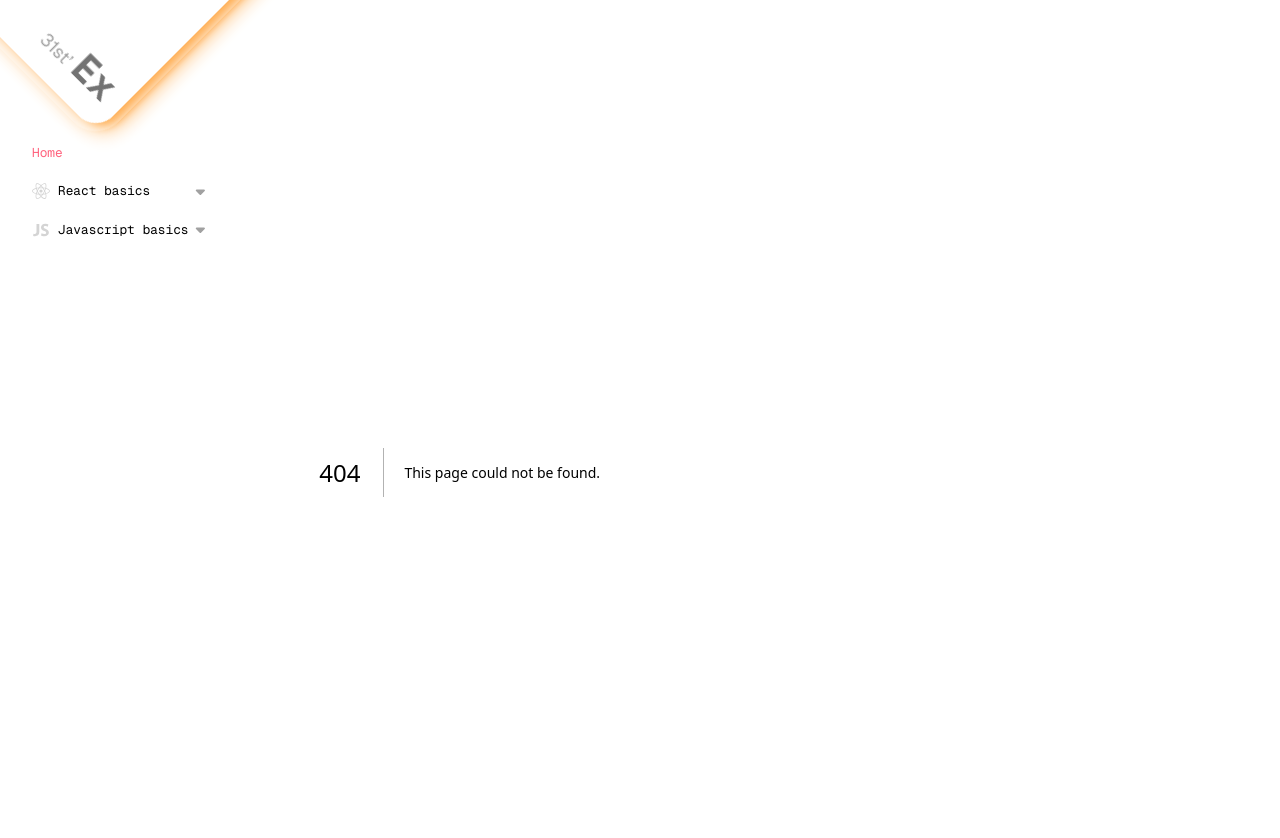
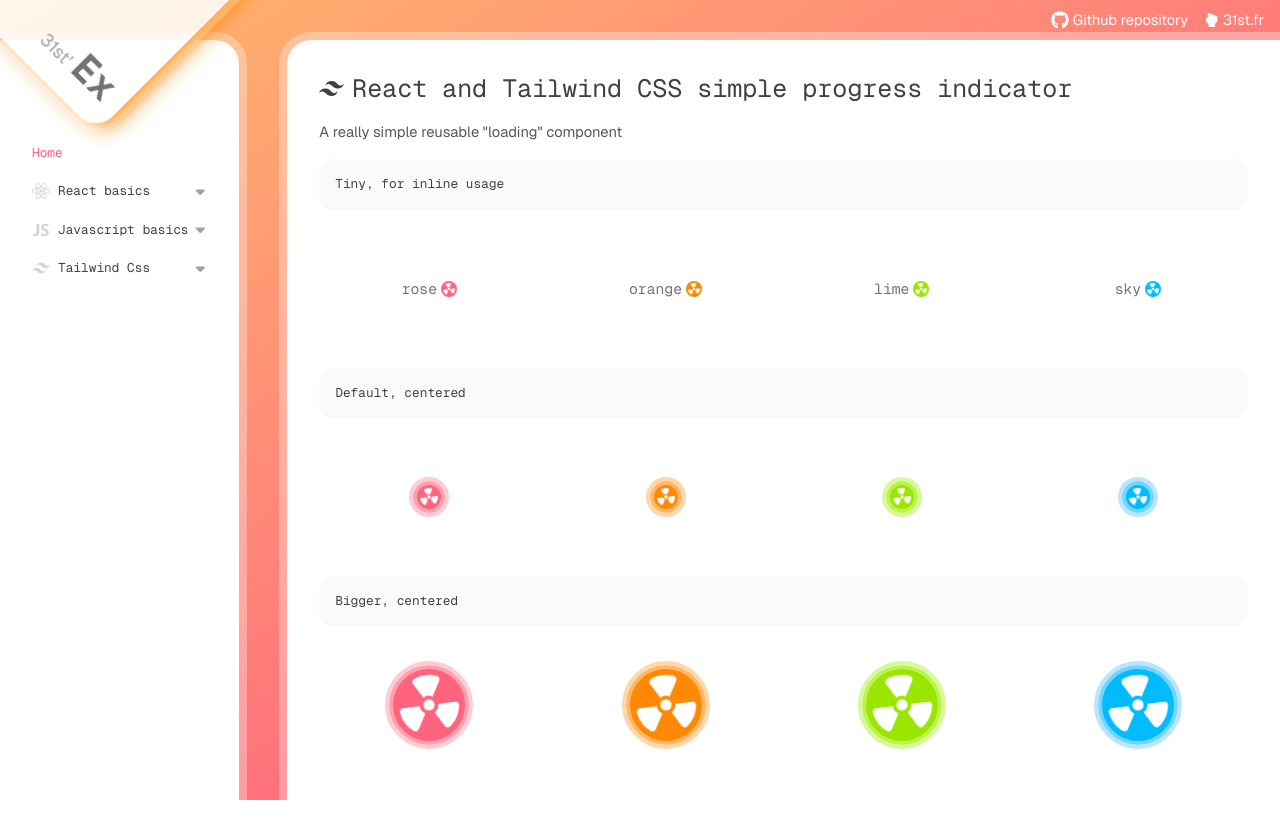
Before and after one commit to 31stfr/31st-ex, a Next.js app: page /twcss/loading in a window 1280 px wide. Before the commit this address had no page. Shown: the top 838 px of the page. After the commit the page ends 800 px from the top, so only its background shows below. Built offline with nearby package versions, Linux system fonts and the light colour scheme.

Commit message:
Readme & progress indicator example

```diff
--- a/src/app/components/global/Aside.tsx
+++ b/src/app/components/global/Aside.tsx
@@ -7,6 +7,7 @@ import Link from 'next/link';
 import { Dispatch, ReactNode, SetStateAction, useState } from 'react';
 import { FaCaretRight, FaReact } from 'react-icons/fa6';
 import { IoLogoJavascript } from 'react-icons/io';
+import { SiTailwindcss } from 'react-icons/si';
 import { twMerge } from 'tailwind-merge';
 
 interface AsideProps extends PropClassName {
@@ -95,10 +96,7 @@ const menuItems: MenuItem[] = [
         key: 'react-basics',
         label: 'React basics',
         icon: <FaReact />,
-        items: [
-            { label: 'Client and server side fetch', href: '/react/basics/fetch' },
-            { label: 'Reusable loading component', href: '/react/basics/loading' },
-        ],
+        items: [{ label: 'Client and server side fetch', href: '/react/basics/fetch' }],
     },
     {
         key: 'javascript-basics',
@@ -106,6 +104,14 @@ const menuItems: MenuItem[] = [
         icon: <IoLogoJavascript />,
         items: [],
     },
+    {
+        key: 'tailwindcss',
+        label: 'Tailwind Css',
+        icon: <SiTailwindcss />,
+        items: [
+            { label: 'React and Tailwind CSS simple progress indicator', href: '/twcss/loading' },
+        ],
+    },
 ] as const;
 
 export default Aside;
--- a/src/app/layout.tsx
+++ b/src/app/layout.tsx
@@ -4,6 +4,7 @@ import Link from 'next/link';
 import { twMerge } from 'tailwind-merge';
 import Aside from './components/global/Aside';
 import './globals.css';
+import { FaCodePullRequest, FaGithub, FaHandBackFist } from 'react-icons/fa6';
 
 const geistSans = Geist({
     variable: '--font-geist-sans',
@@ -40,8 +41,16 @@ export default function RootLayout({
                         <span className="font-mono font-bold text-4xl">Ex</span>
                     </div>
                 </div>
-                <div className="absolute inset-x-0 h-10 flex justify-end items-center px-4 text-sm text-white">
-                    <Link href="https://31st.fr" className="reverse">
+                <div className="absolute inset-x-0 h-10 flex justify-end items-center gap-4 px-4">
+                    <Link
+                        href="https://github.com/31stfr/31st-ex"
+                        className="reverse flex items-center gap-1"
+                    >
+                        <FaGithub className="text-lg" />
+                        Github repository
+                    </Link>
+                    <Link href="https://31st.fr" className="reverse flex items-center gap-1">
+                        <FaHandBackFist className="text-base" />
                         31st.fr
                     </Link>
                 </div>
--- a/src/app/page.tsx
+++ b/src/app/page.tsx
@@ -9,7 +9,7 @@ export default function Home() {
             <div className="flex flex-col items-end">
                 <div className="flex flex-col text-neutral-500">
                     <div className="text-5xl lg:text-7xl leading-none bg-linear-to-br from-orange-300 to-rose-400 to-70% bg-clip-text text-transparent">
-                        <div className="font-mono leading-none text-right">31st’</div>
+                        <div className="font-mono leading-none text-right">31st&#8217;</div>
                         <div className="flex items-end lg:text-9xl font-bold">
                             Ex
                             <div className="font-mono font-thin text-2xl lg:text-3xl">
@@ -21,24 +21,21 @@ export default function Home() {
             </div>
             <p className="text-center">
                 This project/repository is a collection of code examples related to the{' '}
-                <Link href="https://31st.fr">31st.fr</Link>’ website's blog.
+                <Link href="https://31st.fr">31st.fr</Link> website's blog.
                 <br />
                 Feel free to clone it and use it for your own projects or just for learning, testing
                 or whatever you want.
             </p>
             <div className="flex items-center gap-8">
-                {/* // @TODO: URL REPO */}
-                {/* // @TODO: URL REPO */}
-                {/* // @TODO: URL REPO */}
                 <Link
-                    href="https://github.com/31st-examples"
-                    className="h-16 w-16 text-white text-3xl bg-neutral-500 rounded-xl flex justify-center items-center"
+                    href="https://github.com/31stfr/31st-ex"
+                    className="h-16 w-16 text-white text-3xl bg-neutral-500 hover:bg-neutral-400 rounded-xl flex justify-center items-center"
                 >
                     <FaGithub />
                 </Link>
                 <Link
                     href="https://31st.fr"
-                    className="h-16 w-16 text-white bg-neutral-500 rounded-xl flex justify-center items-center"
+                    className="h-16 w-16 text-white bg-neutral-500 hover:bg-neutral-400 rounded-xl flex justify-center items-center"
                 >
                     31st.fr
                 </Link>
--- a/src/app/react/basics/fetch/page.tsx
+++ b/src/app/react/basics/fetch/page.tsx
@@ -9,11 +9,11 @@ const ReactBasicsFetchPage = () => {
     return (
         <div className="flex-1 grid grid-cols-2 grid-rows-[auto_auto_1fr] gap-8 place-items-stretch">
             <H4 className="col-span-full">Fetching data with React and Nextjs</H4>
-            <H5 className="flex items-center gap-1">
+            <H5>
                 <FaReact />
                 Client side
             </H5>
-            <H5 className="flex items-center gap-1">
+            <H5>
                 <RiNextjsFill />
                 Server side
             </H5>
--- a/src/app/react/basics/loading/page.tsx
+++ /dev/null
@@ -1,32 +0,0 @@
-import { H4 } from '@/components/common/Heading';
-import Loading from '@/components/common/Loading';
-import LoadingSpinner from '@/components/common/LoadingSpinner';
-
-const ReactBasicsLoadingPage = () => {
-    return (
-        <div className="flex-1 flex flex-col items-stretch gap-4">
-            <H4>Reusable loading component</H4>
-            <p className="text-secondary-foreground">A really simple reusable loading component</p>
-            <div className="flex-1 grid grid-cols-4 place-items-stretch gap-8">
-                <Loading
-                    className="p-16 outline-4 outline-white/50 rounded-xl shadow-lg"
-                    flavor="rose"
-                />
-                <Loading
-                    className="p-16 outline-4 outline-white/50 rounded-xl shadow-lg"
-                    flavor="orange"
-                />
-                <Loading
-                    className="p-16 outline-4 outline-white/50 rounded-xl shadow-lg"
-                    flavor="lime"
-                />
-                <Loading
-                    className="p-16 outline-4 outline-white/50 rounded-xl shadow-lg"
-                    flavor="sky"
-                />
-            </div>
-        </div>
-    );
-};
-
-export default ReactBasicsLoadingPage;
--- /dev/null
+++ b/src/app/twcss/loading/page.tsx
@@ -0,0 +1,55 @@
+import { H4 } from '@/components/common/Heading';
+import Loading from '@/components/common/Loading';
+import LoadingSpinner from '@/components/common/LoadingSpinner';
+import { SiTailwindcss } from 'react-icons/si';
+
+const TwcssLoadingPage = () => {
+    return (
+        <div className="flex-1 flex flex-col items-stretch gap-4">
+            <H4>
+                <SiTailwindcss />
+                React and Tailwind CSS simple progress indicator
+            </H4>
+            <p className="text-secondary-foreground">
+                A really simple reusable "loading" component
+            </p>
+            <div className="flex-1 grid grid-cols-2 lg:grid-cols-4 grid-rows-[auto_1fr_auto_1fr_auto_1fr] place-items-stretch gap-4 font-mono">
+                <div className="col-span-full p-4 text-sm bg-neutral-50 rounded-xl">
+                    Tiny, for inline usage
+                </div>
+                <div className="flex items-center justify-center gap-1">
+                    <span className="text-neutral-500">rose</span>
+                    <LoadingSpinner className="w-4 text-xs border-0 outline-0" flavor="rose" />
+                </div>
+                <div className="flex items-center justify-center gap-1">
+                    <span className="text-neutral-500">orange</span>
+                    <LoadingSpinner className="w-4 text-xs border-0 outline-0" flavor="orange" />
+                </div>
+                <div className="flex items-center justify-center gap-1">
+                    <span className="text-neutral-500">lime</span>
+                    <LoadingSpinner className="w-4 text-xs border-0 outline-0" flavor="lime" />
+                </div>
+                <div className="flex items-center justify-center gap-1">
+                    <span className="text-neutral-500">sky</span>
+                    <LoadingSpinner className="w-4 text-xs border-0 outline-0" flavor="sky" />
+                </div>
+                <div className="col-span-full p-4 text-sm bg-neutral-50 rounded-xl">
+                    Default, centered
+                </div>
+                <Loading flavor="rose" />
+                <Loading flavor="orange" />
+                <Loading flavor="lime" />
+                <Loading flavor="sky" />
+                <div className="col-span-full p-4 text-sm bg-neutral-50 rounded-xl">
+                    Bigger, centered
+                </div>
+                <Loading spinnerClassName="w-20 text-6xl" flavor="rose" />
+                <Loading spinnerClassName="w-20 text-6xl" flavor="orange" />
+                <Loading spinnerClassName="w-20 text-6xl" flavor="lime" />
+                <Loading spinnerClassName="w-20 text-6xl" flavor="sky" />
+            </div>
+        </div>
+    );
+};
+
+export default TwcssLoadingPage;
--- a/src/components/common/Heading.tsx
+++ b/src/components/common/Heading.tsx
@@ -11,7 +11,7 @@ interface HeadingProps extends PropsWithChildren, PropClassName {
 const Heading = ({ elementType, children, className = undefined }: HeadingProps) => {
     const element = createElement(
         elementType,
-        { className: twMerge('font-mono', className) },
+        { className: twMerge('flex items-center gap-2 font-mono', className) },
         children
     );
 
--- a/src/components/common/Loading.tsx
+++ b/src/components/common/Loading.tsx
@@ -2,12 +2,18 @@ import { PropClassName } from '@/types/typesGlobal';
 import { twMerge } from 'tailwind-merge';
 import LoadingSpinner, { LoadingSpinnerProps } from './LoadingSpinner';
 
-interface LoadingProps extends PropClassName, LoadingSpinnerProps {}
+interface LoadingProps extends PropClassName, LoadingSpinnerProps {
+    spinnerClassName?: PropClassName['className'];
+}
 
-const Loading = ({ className = undefined, ...rest }: LoadingProps) => {
+const Loading = ({
+    className = undefined,
+    spinnerClassName = undefined,
+    ...rest
+}: LoadingProps) => {
     return (
         <div className={twMerge('flex-1 flex items-center justify-center', className)}>
-            <LoadingSpinner {...rest} />
+            <LoadingSpinner {...rest} className={spinnerClassName} />
         </div>
     );
 };
--- a/src/components/common/LoadingSpinner.tsx
+++ b/src/components/common/LoadingSpinner.tsx
@@ -17,12 +17,12 @@ const LoadingSpinner = ({ flavor = 'rose', className = undefined }: LoadingSpinn
     return (
         <div
             className={twMerge(
-                'flex items-center justify-center w-8 h-8 text-white rounded-full border-4 outline-4',
+                'flex items-center justify-center w-8 aspect-square text-lg text-white rounded-full border-4 outline-4',
                 flavorCss[flavor],
                 className
             )}
         >
-            <FaRadiation className="animate-spin-ease text-lg" />
+            <FaRadiation className="animate-spin" />
         </div>
     );
 };
--- a/src/types/typesGlobal.ts
+++ b/src/types/typesGlobal.ts
@@ -1,3 +1,3 @@
-export interface PropClassName {
-    className?: string;
-}
+import { HTMLAttributes } from 'react';
+
+export type PropClassName = Pick<HTMLAttributes<HTMLElement>, 'className'>;
```
Also changed, not shown: 2 other files (tests, documents, lock files or other folders).
